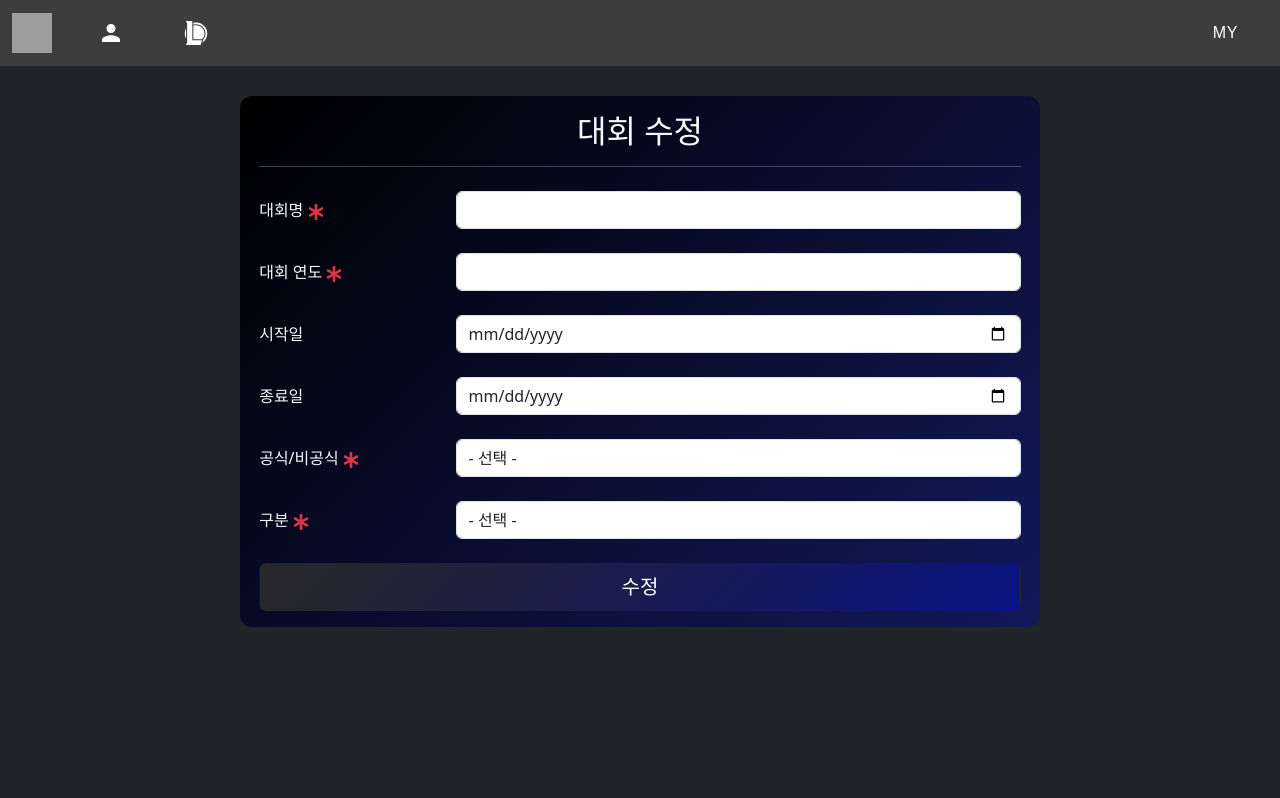
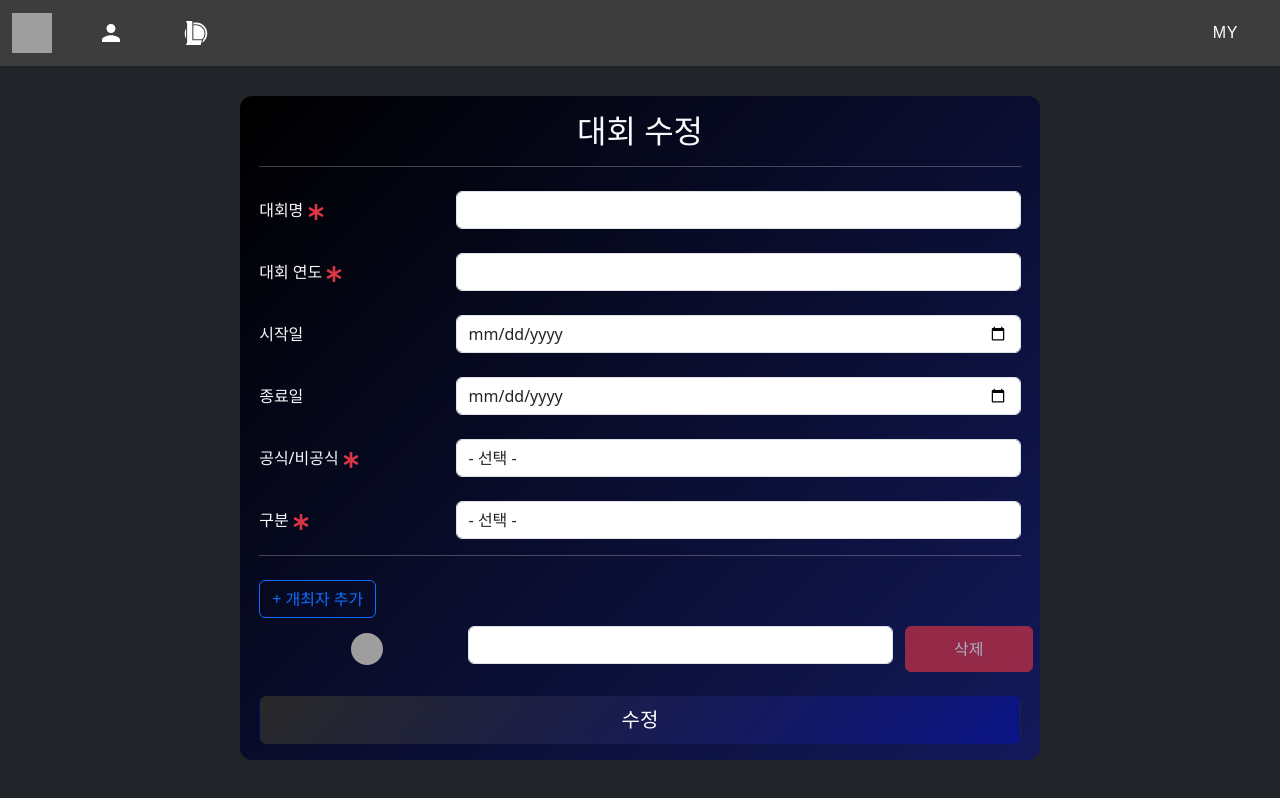
Before and after one commit to jaeyeah/LOLINFO-FE, a React (Vite) app in the folder lolinfo/: page /tournament/edit/1 in a window 1280 px wide. Shown: the top 798 px of the page. Built offline with nearby package versions, Linux system fonts and the light colour scheme; no server answers; grey boxes are pictures that could not be loaded.

Commit message:
대회 수정에도 개최자 추가등록 구현

```diff
--- a/lolinfo/src/components/tournament/TournamentEdit.jsx
+++ b/lolinfo/src/components/tournament/TournamentEdit.jsx
@@ -2,10 +2,12 @@ import axios from "axios";
 import { useCallback, useEffect, useMemo, useState } from "react";
 import { FaAsterisk } from "react-icons/fa";
 import { useNavigate, useParams } from "react-router-dom";
+import { buildProfileUrl } from "../../utils/profileUrl";
 
 export default function TournamentInsert(){
   const navigate = useNavigate();
   const {tournamentId} = useParams();
+  // State
   const [tournament, setTournament] = useState({
     tournamentName : "", tournamentYear : "",
     tournamentStart : "", tournamentEnd : "",
@@ -16,8 +18,11 @@ export default function TournamentInsert(){
     tournamentStart : "is-valid", tournamentEnd : "is-valid",
     tournamentIsofficial : "is-valid",tournamentTierType : "is-valid",
   });
+  const [hostList, setHostList] = useState([
+    {hostStreamer : "", hostName : "", hostSoopId : ""}
+  ])
 
-
+  // 초기데이터
   const loadData = useCallback(async()=>{
     const {data} = await axios.get(`/tournament/${tournamentId}`)
     setTournament(data);
@@ -34,6 +39,19 @@ export default function TournamentInsert(){
       const {name, value} = e.target;
       setTournament(prev=>({...prev, [name]:value}))
     },[])
+  const changeHostValue = useCallback((index,e)=>{
+    const {name, value} = e.target;
+    setHostList(prev =>
+      prev.map((host, i) => (i === index ? { ...host, [name]: value } : host))
+    );
+  },[])
+    // 개최자 칸 추가/삭제
+    const addHostRow = useCallback(() => {
+      setHostList(prev => [...prev, { hostStreamer: "", hostName: "" }]);
+    }, []);
+    const removeHostRow = useCallback((index) => {
+      setHostList(prev => prev.filter((_, i) => i !== index));
+    }, []);
 
   //유효성검사
   const checkTournamentName = useCallback(e=>{
@@ -53,6 +71,22 @@ export default function TournamentInsert(){
     const valid = tournament.tournamentName.length > 0;
     setTournamentClass(prev=>({...prev, tournamentTierType : valid ? "is-valid" : "is-invalid"}));
   },[tournament, tournamentClass])
+    // 개최자 검사
+  const checkHost = useCallback(async(idx)=>{
+    const name = hostList[idx]?.hostName;
+    if(!name) return;
+    try{
+      const {data} = await axios.get(`/team/check/${name}`);
+      console.log("전송된 데이터", data);
+
+     setHostList(prev => prev.map((h, i) =>
+        i === idx ? { ...h, hostStreamer: data.streamerNo, hostSoopId: data.streamerSoopId } : h
+      )
+    );}
+    catch(err){
+      console.log("err",err);
+    }
+  },[hostList])
 
     //memo (유효성검사)
     const tournamentValid = useMemo(()=>{
@@ -70,14 +104,19 @@ export default function TournamentInsert(){
     const sendData = useCallback(async()=>{
         if(tournamentValid === false) return ;
         try{
-            const response = await axios.put(`/tournament/${tournamentId}`,tournament);
+            const payload = {
+              tournamentDto : tournament,
+              hostDto : hostList.map(h=>({hostStreamer : h.hostStreamer}))
+            }
+            console.log("페이로드",payload);
+            const response = await axios.put(`/tournament/${tournamentId}`,payload);
             console.log("성공", response);
             navigate(`/tournament/${tournamentId}`); // 메인페이지
         }
         catch(err){
             console.error("대회 수정 실패", err);
         }
-    },[tournament, tournamentValid])
+    },[tournament, tournamentValid, hostList])
 
     //render
 return(<>
@@ -158,6 +197,28 @@ return(<>
           <div className="invalid-feedback"></div>
         </div>
       </div>
+      <hr/>
+      {/* 개최자 등록 */}
+      <button type="button" className="btn btn-outline-primary mt-2" onClick={addHostRow}>
+        + 개최자 추가
+      </button>
+      {hostList.map((host, idx) => (
+        <div key={idx} className="row mt-2 ms-1 d-flex">
+          <label className="col-3 col-form-label d-flex justify-content-center">
+                <img className="player-profile ms-3"src={buildProfileUrl(host.hostSoopId)}/>
+            </label>
+            <div className="col-7">
+              <input type="text" className={`form-control`}
+                          name="hostName" value={host.hostName}
+                          onChange={(e) => changeHostValue(idx, e)}
+                          onBlur={()=>checkHost(idx)}
+                          />
+            </div>
+            <button type="button" className="col-2 btn btn-danger"
+              onClick={() => removeHostRow(idx)} disabled={hostList.length === 1}>삭제
+            </button>
+        </div>
+      ))}
       {/* 등록 버튼 */}
       <div className="row mt-4">
         <div className="col">
--- a/lolinfo/src/components/tournament/TournamentInsert.jsx
+++ b/lolinfo/src/components/tournament/TournamentInsert.jsx
@@ -21,8 +21,6 @@ export default function TournamentInsert(){
   const [hostList, setHostList] = useState([
     {hostStreamer : "", hostName : "", hostSoopId : ""}
   ])
-
-
 
 
   // callback
```
